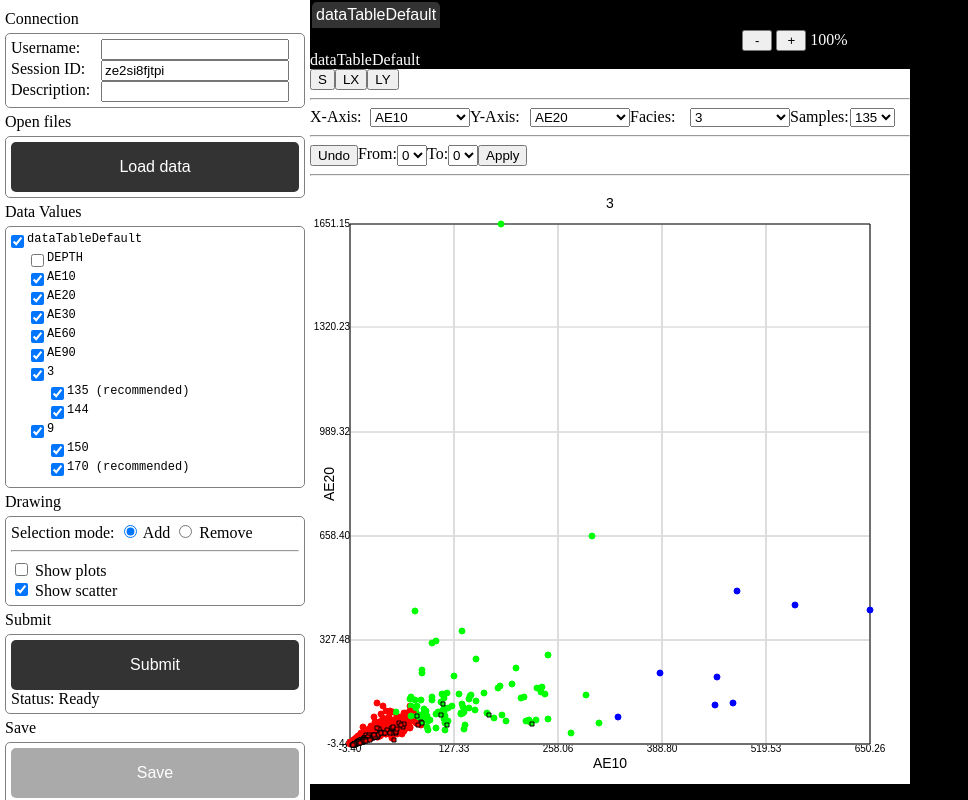
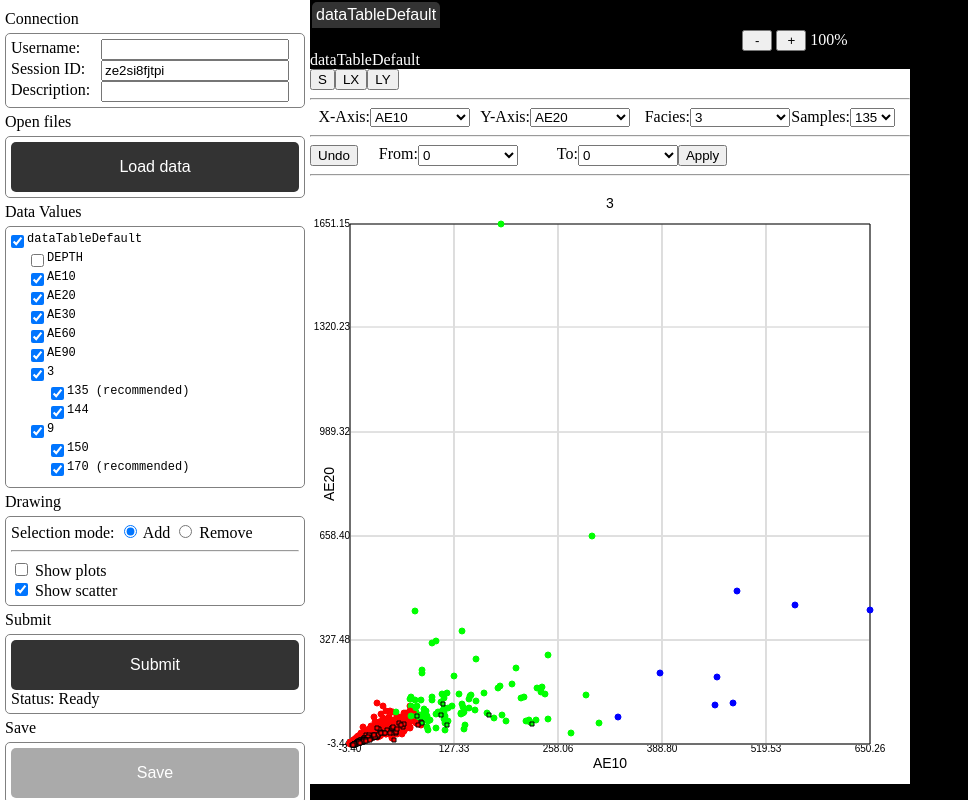
Before and after one commit to SergeyLebedkin/FaciesMLWeb, a website built with webpack: page src/index.html in a window 1280 px wide. Shown: the whole page, without its empty margins (0-968 px from the left). Built offline with nearby package versions, Linux system fonts and the light colour scheme; files whose address does not match are found by name.

Commit message:
fix styles

```diff
--- a/src/css/index.css
+++ b/src/css/index.css
@@ -199,6 +199,7 @@ html, body {
 
 .select-label {
     width: 60px;
+    text-align: right;
 }
 
 .select-axis {
--- a/src/js/FaciesML/Components/ScatterEditor.ts
+++ b/src/js/FaciesML/Components/ScatterEditor.ts
@@ -66,10 +66,10 @@ export class ScatterEditor {
             <div><hr></div>
             <div style="display: flex; flex-direction: row;">
                 <button id="buttonUndo">Undo</button>
-                <label>From:</label>
-                <select id="selectFrom"></select>
-                <label>To:</label>
-                <select id="selectTo"></select>
+                <label class="select-label">From:</label>
+                <select class="select-axis" id="selectFrom"></select>
+                <label class="select-label">To:</label>
+                <select class="select-axis" id="selectTo"></select>
                 <button id="buttonApply">Apply</button>
             </div>
             <div><hr></div>
@@ -89,7 +89,7 @@ export class ScatterEditor {
         let buttonApply: HTMLButtonElement = document.getElementById("buttonApply") as HTMLButtonElement;
 
         // get elements events
-        buttonSaveImage.onclick = (() => { this.saveToImage(); this.drawLayoutInfo(); }).bind(this);
+        buttonSaveImage.onclick = this.onButtonSaveImageClick.bind(this);
         buttonDisplayTypeX.onclick = this.onButtonDisplayTypeXClick.bind(this);
         buttonDisplayTypeY.onclick = this.onButtonDisplayTypeYClick.bind(this);
         this.selectXAxis.onchange = this.onSelectXAxisChange.bind(this);
@@ -98,6 +98,11 @@ export class ScatterEditor {
         this.selectSamples.onchange = this.onSelectSamplesChange.bind(this);
         buttonUndo.onclick = this.onButtonMergeUndoClick.bind(this);
         buttonApply.onclick = this.onButtonMergeApplyClick.bind(this);
+    }
+
+    // onButtonSaveImageClick
+    private onButtonSaveImageClick() {
+        this.saveToImage();
     }
 
     // onButtonDisplayTypeXClick
```
